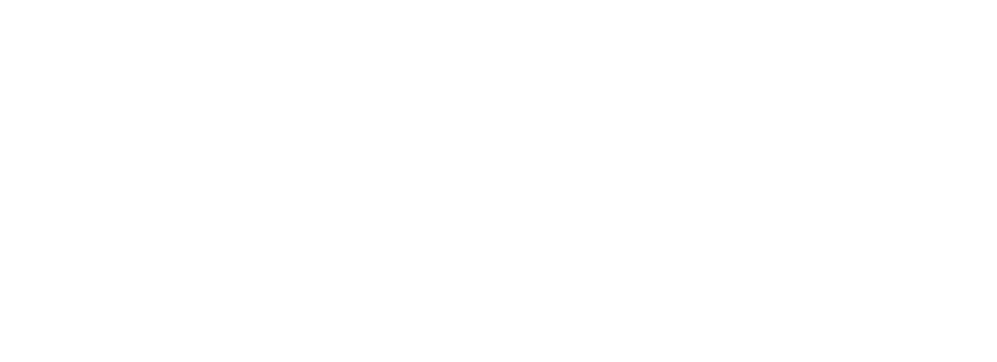
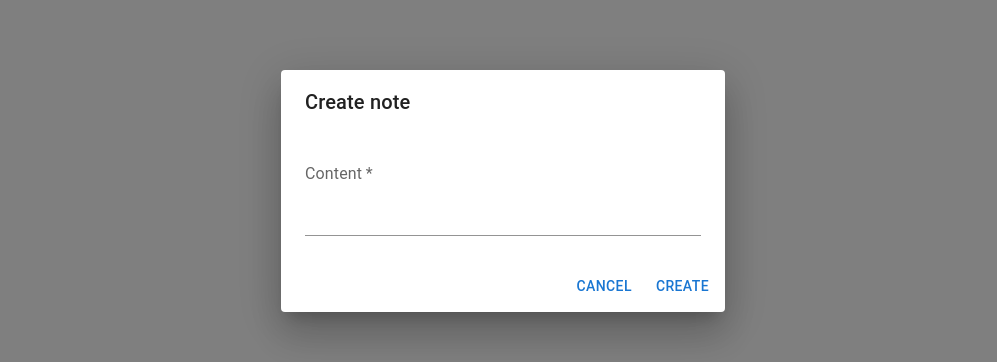
Before and after one commit to BSkura98/my-organizer, a React (Vite) app in the folder web/: page / in a window 1280 px wide. Both pictures are taken after a click on the button "CREATE". Shown: the part 209-571 px from the top of the page, without its empty margins (137-1134 px from the left). Built offline with nearby package versions, Linux system fonts and the light colour scheme; no server answers.

Commit message:
Add creating notes

```diff
--- /dev/null
+++ b/web/src/api/notes/createNote.ts
@@ -0,0 +1,18 @@
+import { createClient } from "../api";
+
+type Request = {
+  content: string;
+  createdAt: Date;
+};
+
+type Response = {
+  content: string;
+  createdAt: number[];
+  id: number;
+}[];
+
+export const createNote = async (request: Request): Promise<Response> => {
+  const response = await createClient().post("/notes", request);
+
+  return response?.data;
+};
--- a/web/src/api/getNotes.ts
+++ b/web/src/api/notes/getNotes.ts
@@ -1,4 +1,4 @@
-import { createClient } from "./api";
+import { createClient } from "../api";
 
 type Response = {
   content: string;
--- /dev/null
+++ b/web/src/pages/Notes/CreateNoteDialog/index.tsx
@@ -0,0 +1,69 @@
+import React, { useState } from "react";
+import Dialog from "@mui/material/Dialog";
+import DialogTitle from "@mui/material/DialogTitle";
+import DialogContent from "@mui/material/DialogContent";
+import TextField from "@mui/material/TextField";
+import DialogActions from "@mui/material/DialogActions";
+import Button from "@mui/material/Button";
+import { useMutation, useQueryClient } from "@tanstack/react-query";
+
+import { createNote } from "../../../api/notes/createNote";
+
+interface Props {
+  open: boolean;
+  onClose: () => void;
+}
+
+export const CreateNoteDialog = ({ open, onClose }: Props) => {
+  const [content, setContent] = useState<string>("");
+  const queryClient = useQueryClient();
+  const mutation = useMutation({
+    mutationFn: async () =>
+      await createNote({ content, createdAt: new Date() }),
+    onSuccess: () => {
+      queryClient.invalidateQueries({ queryKey: ["notes"] });
+      onClose();
+    },
+  });
+
+  return (
+    <Dialog
+      open={open}
+      onClose={onClose}
+      PaperProps={{
+        component: "form",
+        onSubmit: (event: React.FormEvent<HTMLFormElement>) => {
+          event.preventDefault();
+          mutation.mutate();
+        },
+      }}
+      maxWidth="xs"
+      fullWidth
+    >
+      <DialogTitle>Create note</DialogTitle>
+      <DialogContent>
+        <TextField
+          autoFocus
+          required
+          margin="dense"
+          id="name"
+          name="content"
+          label="Content"
+          type="text"
+          fullWidth
+          variant="standard"
+          multiline
+          minRows={3}
+          value={content}
+          onChange={(e) => setContent(e.target.value)}
+        />
+      </DialogContent>
+      <DialogActions>
+        <Button onClick={onClose}>Cancel</Button>
+        <Button type="submit" disabled={mutation.isPending}>
+          Create
+        </Button>
+      </DialogActions>
+    </Dialog>
+  );
+};
--- a/web/src/pages/Notes/index.tsx
+++ b/web/src/pages/Notes/index.tsx
@@ -1,4 +1,4 @@
-import React from "react";
+import React, { useState } from "react";
 import { useQuery } from "@tanstack/react-query";
 import Stack from "@mui/material/Stack";
 import Button from "@mui/material/Button";
@@ -6,16 +6,26 @@
 
 import Note from "../../components/Note";
 import { Wrapper } from "./styled";
-import { getNotes } from "../../api/getNotes";
+import { getNotes } from "../../api/notes/getNotes";
 import Typography from "@mui/material/Typography";
+import { CreateNoteDialog } from "./CreateNoteDialog";
 
 export default function Notes() {
   const query = useQuery({
     queryKey: ["notes"],
     queryFn: async () => await getNotes(),
   });
+  const [createNoteDialogOpen, setCreateNoteDialogOpen] =
+    useState<boolean>(false);
 
   return (
+    <>
+      {createNoteDialogOpen && (
+        <CreateNoteDialog
+          open={createNoteDialogOpen}
+          onClose={() => setCreateNoteDialogOpen(false)}
+        />
+      )}
       <Wrapper>
         <Stack
           direction="row"
@@ -28,7 +38,11 @@
           <Typography variant="h6" gutterBottom>
             Notes
           </Typography>
-        <Button variant="text" startIcon={<AddIcon />}>
+          <Button
+            variant="text"
+            startIcon={<AddIcon />}
+            onClick={() => setCreateNoteDialogOpen(true)}
+          >
             Create
           </Button>
         </Stack>
@@ -40,5 +54,6 @@
           ></Note>
         ))}
       </Wrapper>
+    </>
   );
 }
```
Lines whose indentation alone changed are shown as unchanged.
